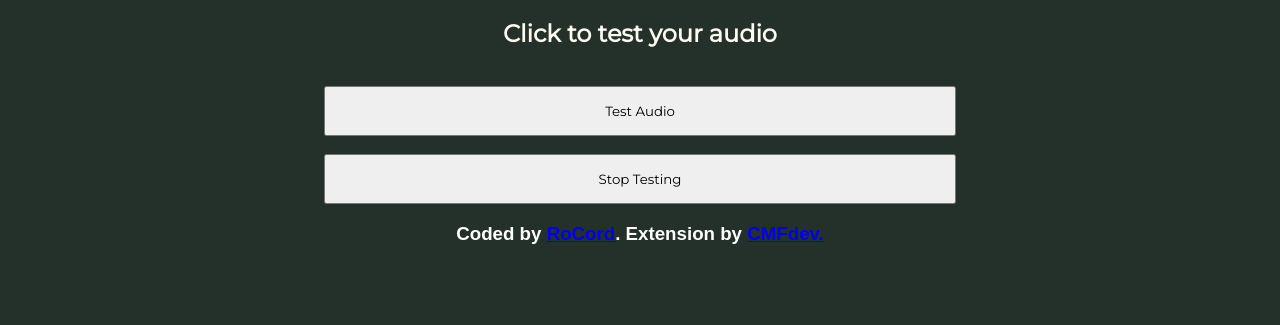
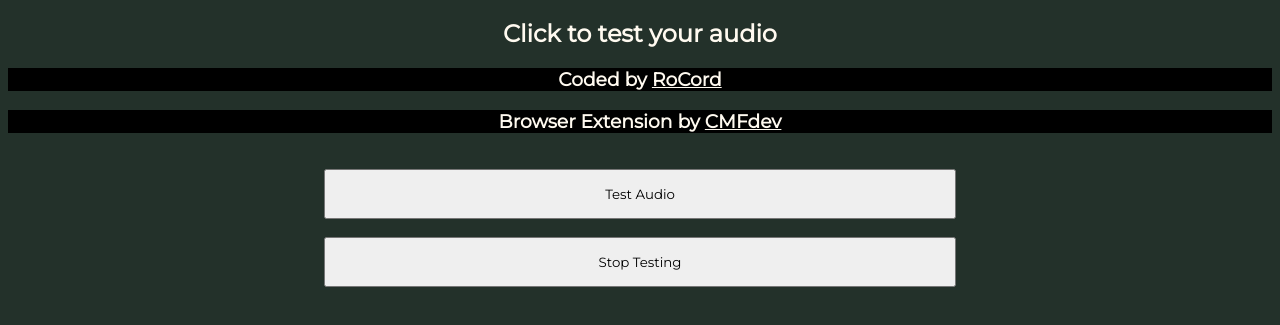
Before and after one commit to CMFdev-1/speakertestectension, a plain HTML site: page index.html in a window 1280 px wide. Shown: the part 63-388 px from the top of the page. Drawn offline with Linux system fonts and the light colour scheme.

Commit message:
Update index.html

```diff
--- a/index.html
+++ b/index.html
@@ -19,15 +19,22 @@ body {
     font-family: "Montserrat", bold;
 }
     h3 {
+        background-color: #000000;
         color: #FFFFFF;
         font-family: Arial, Helvetica, sans-serif;
     }
+.links {
+    color: floralwhite;
+    font-family: "Montserrat", bold;
+  }
 </style>
 </head>
 <html>
     <body>
         <center><h1 class="title">Speaker Test</h1>
         <h2 class="title">Click to test your audio</h2>
+            <h3 class="title">Coded by <a class="links" href="http://rocord.cf">RoCord</a></h3>
+            <h3 class="title">Browser Extension by <a class="links" href="http://cmfdev.cf">CMFdev</a></h3>
         <br>
         <button class="malwbtn" onclick="testnoise.play()">Test Audio</button>
         <br>
@@ -36,5 +43,3 @@ body {
     </center>
     </body>
 </html>
-
-<center><h3>Coded by <a href="http://rocord.cf">RoCord</a>. Extension by <a href="http://cmfdev.cf">CMFdev.</a></h3></center>
```
